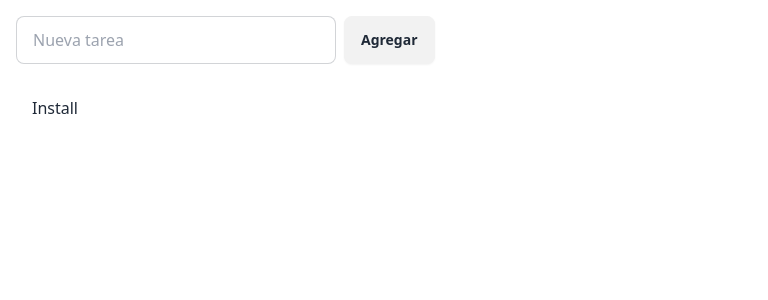
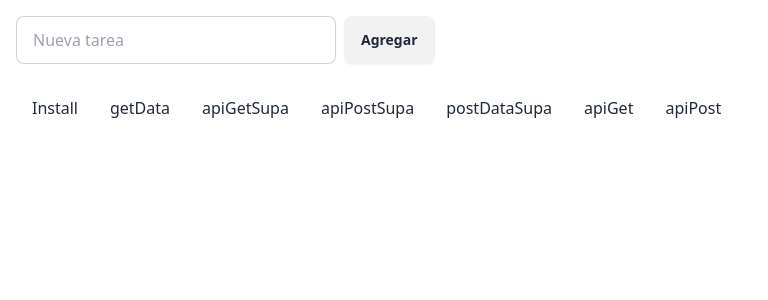
Before and after one commit to joselsuarez/pwa-soma-test, a React (Vite) app: page / in a window 1280 px wide. Shown: the top 300 px of the page, without its empty margins (0-768 px from the left). Built offline with nearby package versions, Linux system fonts and the light colour scheme.

Commit message:
supabase

```diff
--- a/src/App.tsx
+++ b/src/App.tsx
@@ -3,7 +3,8 @@ import { List } from "./components/List/List";
 
 import { AppProvider } from "./AppProvider";
 import { useEffect } from "react";
-import { createDB, addData } from "./db";
+import { createDB, addData, getData } from "./db";
+import { apiGet, apiGetSupa, apiPost, apiPostSupa } from "./api";
 
 function App() {
 
@@ -51,6 +52,25 @@ function App() {
     installPrompt = null;
   }
 
+  async function postDataSupa() {
+
+    const response = await fetch('https://cfcqyfipnhlbrfbeptqx.supabase.co/rest/v1/products', {
+      method: 'POST',
+      headers: {
+        'Content-Type': 'application/json',
+        'apikey': 'eyJhbGciOiJIUzI1NiIsInR5cCI6IkpXVCJ9.eyJpc3MiOiJzdXBhYmFzZSIsInJlZiI6ImNmY3F5ZmlwbmhsYnJmYmVwdHF4Iiwicm9sZSI6ImFub24iLCJpYXQiOjE3MTk5NDY5MzIsImV4cCI6MjAzNTUyMjkzMn0.ulqAGI6irj8n9ONM28BbNpvVlic0iPSt5m3rcbyogO0',
+        'Authorization': 'Bearer eyJhbGciOiJIUzI1NiIsInR5cCI6IkpXVCJ9.eyJpc3MiOiJzdXBhYmFzZSIsInJlZiI6ImNmY3F5ZmlwbmhsYnJmYmVwdHF4Iiwicm9sZSI6ImFub24iLCJpYXQiOjE3MTk5NDY5MzIsImV4cCI6MjAzNTUyMjkzMn0.ulqAGI6irj8n9ONM28BbNpvVlic0iPSt5m3rcbyogO0',
+        'Prefer':'return=minimal'
+      },
+      body: JSON.stringify({ name: 'otro producto' })
+    })
+
+    const data = await response.text();
+      console.log('Data received:', data);
+      // alert(data.message);
+
+  }
+
   return (
     <AppProvider>
       <div className="container mx-auto p-4">
@@ -58,7 +78,18 @@ function App() {
           <CreateItem />
         </div>
 
-        <div><button className="p-4" id="install" onClick={installApp}>Install</button></div>
+        <div>
+          <button className="p-4" id="install" onClick={installApp}>Install</button>
+          {/* <button className="p-4" id="updateIndicator" onClick={updateIndicator}>updateIndicator</button> */}
+        <button className="p-4" id="getData" onClick={getData}>getData</button>
+        {/* <button className="p-4" id="persistData" onClick={persistData}>persistData</button> */}
+        <button className="p-4" id="apiGetSupa" onClick={apiGetSupa}>apiGetSupa</button>
+        <button className="p-4" id="apiPostSupa" onClick={apiPostSupa}>apiPostSupa</button>
+        <button className="p-4" id="postDataSupa" onClick={postDataSupa}>postDataSupa</button>
+        <button className="p-4" id="apiGet" onClick={apiGet}>apiGet</button>
+        <button className="p-4" id="apiPost" onClick={apiPost}>apiPost</button>
+
+        </div>
 
         <div className="flex justify-center">
           <List />
--- /dev/null
+++ b/src/api.tsx
@@ -0,0 +1,85 @@
+
+export function apiPost() {
+    const requestOptions = {
+        method: 'POST',
+        headers: { 'Content-Type': 'application/json', 'Accept': 'application/json' },
+        body: JSON.stringify({ todo: "jose", completed: false, userId: 5 })
+    };
+    fetch('https://dummyjson.com/todos/add', requestOptions)
+        .then(response => response.json())
+        .then(data => console.log('apiPost', data));
+
+}
+
+export function apiGet() {
+    fetch('https://dummyjson.com/todos')
+        .then(response => response.json())
+        .then(data => console.log('apiGet', data));
+
+}
+
+export function apiGetLocal() {
+    fetch('http://localhost:3000/api/user')
+        .then(response => response.json())
+        .then(data => console.log('apiGetLocal', data));
+
+}
+
+export function apiPostLocal() {
+    const requestOptions = {
+        method: 'POST',
+        headers: { 'Content-Type': 'application/json', 'Accept': 'application/json' },
+        body: JSON.stringify({ id: '1', name: 'jose' })
+    };
+    fetch('http://localhost:3000/api/user',requestOptions)
+        .then(response => response.json())
+        .then(data => console.log('apiPostLocal', data));
+
+}
+
+export function apiPostLocalAlt() {
+    fetch("http://localhost:3000/api/user", {
+        method: "post",
+        headers: {
+          'Accept': 'application/json',
+          'Content-Type': 'application/json'
+        },
+
+        //make sure to serialize your JSON body
+        body: JSON.stringify({ id: '1', name: 'jose' })
+      })
+      .then( (response) => {
+        console.log(response);
+        console.log(response.json());
+        // response.json()
+      });
+
+}
+
+export function apiGetSupa() {
+    const requestOptions = {
+        headers: { 'apikey': 'eyJhbGciOiJIUzI1NiIsInR5cCI6IkpXVCJ9.eyJpc3MiOiJzdXBhYmFzZSIsInJlZiI6ImNmY3F5ZmlwbmhsYnJmYmVwdHF4Iiwicm9sZSI6ImFub24iLCJpYXQiOjE3MTk5NDY5MzIsImV4cCI6MjAzNTUyMjkzMn0.ulqAGI6irj8n9ONM28BbNpvVlic0iPSt5m3rcbyogO0',
+            'Authorization': 'Bearer eyJhbGciOiJIUzI1NiIsInR5cCI6IkpXVCJ9.eyJpc3MiOiJzdXBhYmFzZSIsInJlZiI6ImNmY3F5ZmlwbmhsYnJmYmVwdHF4Iiwicm9sZSI6ImFub24iLCJpYXQiOjE3MTk5NDY5MzIsImV4cCI6MjAzNTUyMjkzMn0.ulqAGI6irj8n9ONM28BbNpvVlic0iPSt5m3rcbyogO0',
+         },
+    };
+    fetch('https://cfcqyfipnhlbrfbeptqx.supabase.co/rest/v1/products?select=*',requestOptions)
+        .then(response => response.json())
+        .then(data => console.log('apiGetSupa', data));
+
+}
+
+export function apiPostSupa() {
+    const requestOptions = {
+        method: 'POST',
+        headers: { 'apikey': 'eyJhbGciOiJIUzI1NiIsInR5cCI6IkpXVCJ9.eyJpc3MiOiJzdXBhYmFzZSIsInJlZiI6ImNmY3F5ZmlwbmhsYnJmYmVwdHF4Iiwicm9sZSI6ImFub24iLCJpYXQiOjE3MTk5NDY5MzIsImV4cCI6MjAzNTUyMjkzMn0.ulqAGI6irj8n9ONM28BbNpvVlic0iPSt5m3rcbyogO0',
+            'Authorization': 'Bearer eyJhbGciOiJIUzI1NiIsInR5cCI6IkpXVCJ9.eyJpc3MiOiJzdXBhYmFzZSIsInJlZiI6ImNmY3F5ZmlwbmhsYnJmYmVwdHF4Iiwicm9sZSI6ImFub24iLCJpYXQiOjE3MTk5NDY5MzIsImV4cCI6MjAzNTUyMjkzMn0.ulqAGI6irj8n9ONM28BbNpvVlic0iPSt5m3rcbyogO0',
+            'Content-Type':'application/json',
+            'Prefer':'return=minimal'
+         },
+         body: JSON.stringify({ name: 'otro producto' })
+    };
+    fetch('https://cfcqyfipnhlbrfbeptqx.supabase.co/rest/v1/products',requestOptions)
+    .then(response => response.status)
+        .then(data => console.log('apiPostSupa', data));
+
+}
```
Also changed, not shown: public/service-worker.js (+0 -12 lines), 1 other file (tests, documents, lock files or other folders).
